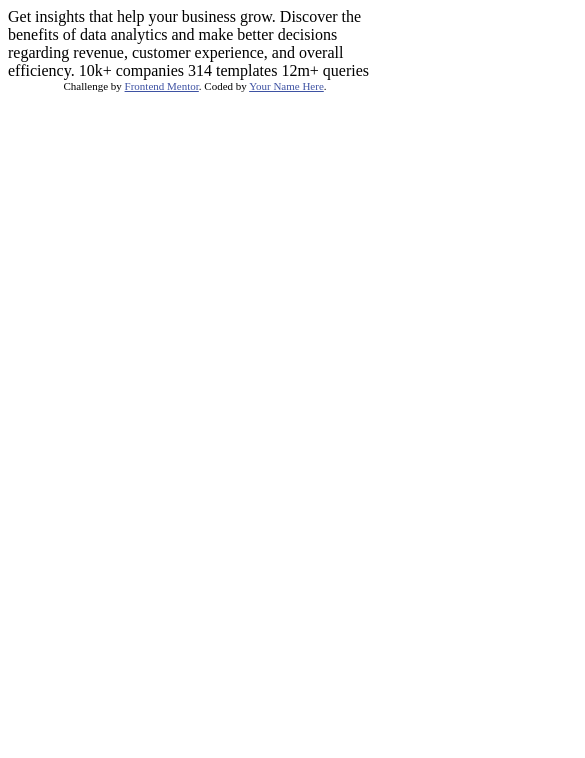
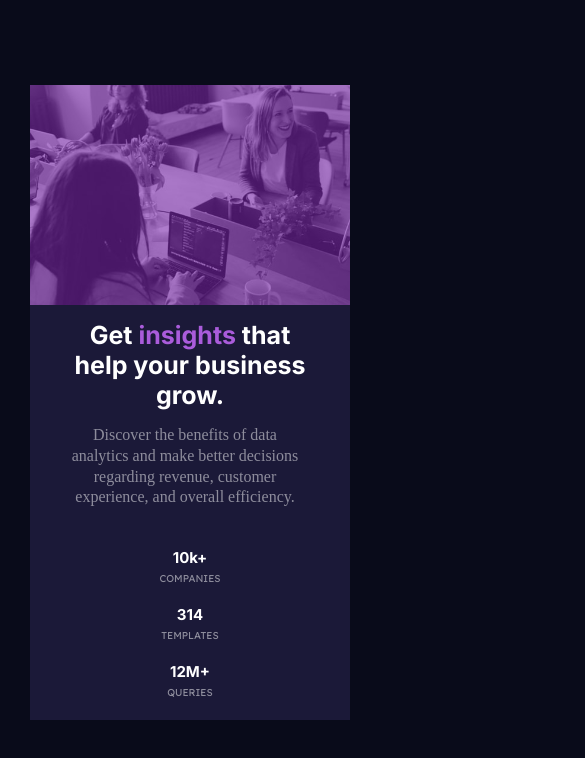
Before and after one commit to arslancos/Stats_Preview_Card, a plain HTML site: page index.html in a window 390 px wide. Shown: the top 758 px of the page, 585 px wide, since content can reach past the window. Drawn offline with Linux system fonts and the light colour scheme.

Commit message:
Completed.

```diff
--- a/index.html
+++ b/index.html
@@ -3,31 +3,36 @@
 <head>
   <meta charset="UTF-8">
   <meta name="viewport" content="width=device-width, initial-scale=1.0"> <!-- displays site properly based on user's device -->
-
-  <link rel="icon" type="image/png" sizes="32x32" href="./images/favicon-32x32.png">
-
-  <title>Frontend Mentor | Stats preview card component</title>
-
-  <!-- Feel free to remove these styles or customise in your own stylesheet 👍 -->
-  <style>
-    .attribution { font-size: 11px; text-align: center; }
-    .attribution a { color: hsl(228, 45%, 44%); }
-  </style>
+  <link rel="icon" type="image/png" sizes="32x32" href="/images/favicon-32x32.png">
+  <link rel="stylesheet" href="style.css">
+  <title>Stats Preview Card</title>
 </head>
 <body>
-
-  Get insights that help your business grow.
-
-  Discover the benefits of data analytics and make better decisions regarding revenue, customer
-  experience, and overall efficiency.
-
-  10k+ companies
-  314 templates
-  12m+ queries
-
-  <div class="attribution">
-    Challenge by <a href="https://www.frontendmentor.io?ref=challenge" target="_blank">Frontend Mentor</a>.
-    Coded by <a href="#">Your Name Here</a>.
+  <div class="container">
+    <div class="cont_left">
+      <div class="top_text">
+        <p class="header">Get <span>insights</span> that help your business grow.</p>
+        <p class="minitext">Discover the benefits of data analytics and make better decisions
+          regarding revenue, customer experience, and overall efficiency.</p>
+      </div>
+      <div class="bot_text">
+        <div class="alt_div">
+          <h4>10k+</h4>
+          <p class="alt_texts">COMPANIES</p>
+        </div>
+        <div class="alt_div">
+          <h4>314</h4>
+          <p class="alt_texts">TEMPLATES</p>
+        </div>
+        <div class="alt_div">
+          <h4>12M+</h4>
+          <p class="alt_texts">QUERIES</p>
+        </div>
+      </div>
+    </div>
+    <div class="cont_right">
+      <img src="images/header-desktop.jpg" alt="">
+    </div>
   </div>
 </body>
 </html>
--- /dev/null
+++ b/style.css
@@ -0,0 +1,114 @@
+@import url('https://fonts.googleapis.com/css2?family=Inter:wght@400;700&family=Lexend+Deca&display=swap');
+* {
+    margin: 0;
+    padding: 0;
+    box-sizing: border-box;
+}
+body {
+    color: white;
+    width: 1000px;
+    height: 600px;
+    background-color: hsl(233, 47%, 7%);
+    display: flex;
+    justify-content: center;
+    align-items: center;
+}
+.container {
+    background-color: hsl(244, 38%, 16%);
+    width: 70%;
+    height: 50%;
+    display: grid;
+    grid-template-columns: 1fr 1fr;
+}
+.cont_right {
+    position: relative;
+    width: 100%;
+}
+.cont_right::after {
+    position: absolute;
+    content: '';
+    height: 100%;
+    width: 100%;
+    top: 0;
+    left: 0;
+    background-color: hsl(277, 64%, 41%);
+    opacity: 0.6;
+}
+img {
+    width: 100%;
+    height: 100%;
+    object-fit: cover;
+}
+.top_text {
+    margin: 0 auto;
+    padding: 20px 40px;
+}
+span {
+    color: hsl(277, 64%, 61%);
+}
+p.header {
+    font-family: 'Inter', sans-serif;
+    font-weight: 700;
+    font-size: 25px;
+    margin-top: 20px;
+    line-height: 30px;
+}
+p.minitext {
+    margin-top: 15px;
+    opacity: 0.5;
+    font-size: 12px;
+    line-height: 1.3;
+    padding-right: 10px;
+}
+.alt_texts {
+    font-family: 'Lexend Deca', sans-serif;
+    font-size: 10px;
+    margin: 0 auto;
+    opacity: 0.5;
+    padding-top: 5px;
+}
+.bot_text {
+    padding: 20px 40px;
+    display: flex;
+    justify-content: space-between;
+}
+h4 {
+    font-family: 'Inter', sans-serif;
+    font-size: 15px;
+}
+@media only screen and (max-width: 425px) {
+    body {
+        text-align: center;
+        height: 1000px;
+        justify-content: left;
+        align-items: initial;
+    }
+    .container {
+        grid-template-columns: 1fr;
+        height: 620px;
+        width: 320px;
+        margin: 100px 30px;
+    }
+    .cont_right {
+        width: 100%;
+        height: 220px;
+        position: relative;
+        top: -390px;
+    }
+    .cont_left{
+        width: 100%;
+        height: 350px;
+        position: relative;
+        top: 180px;
+    }
+    .bot_text {
+        flex-direction: column;
+        padding: 0;
+    }
+    p.minitext {
+        font-size: 16px;
+    }
+    .alt_div {
+        margin-top: 20px;
+    }
+}
```
